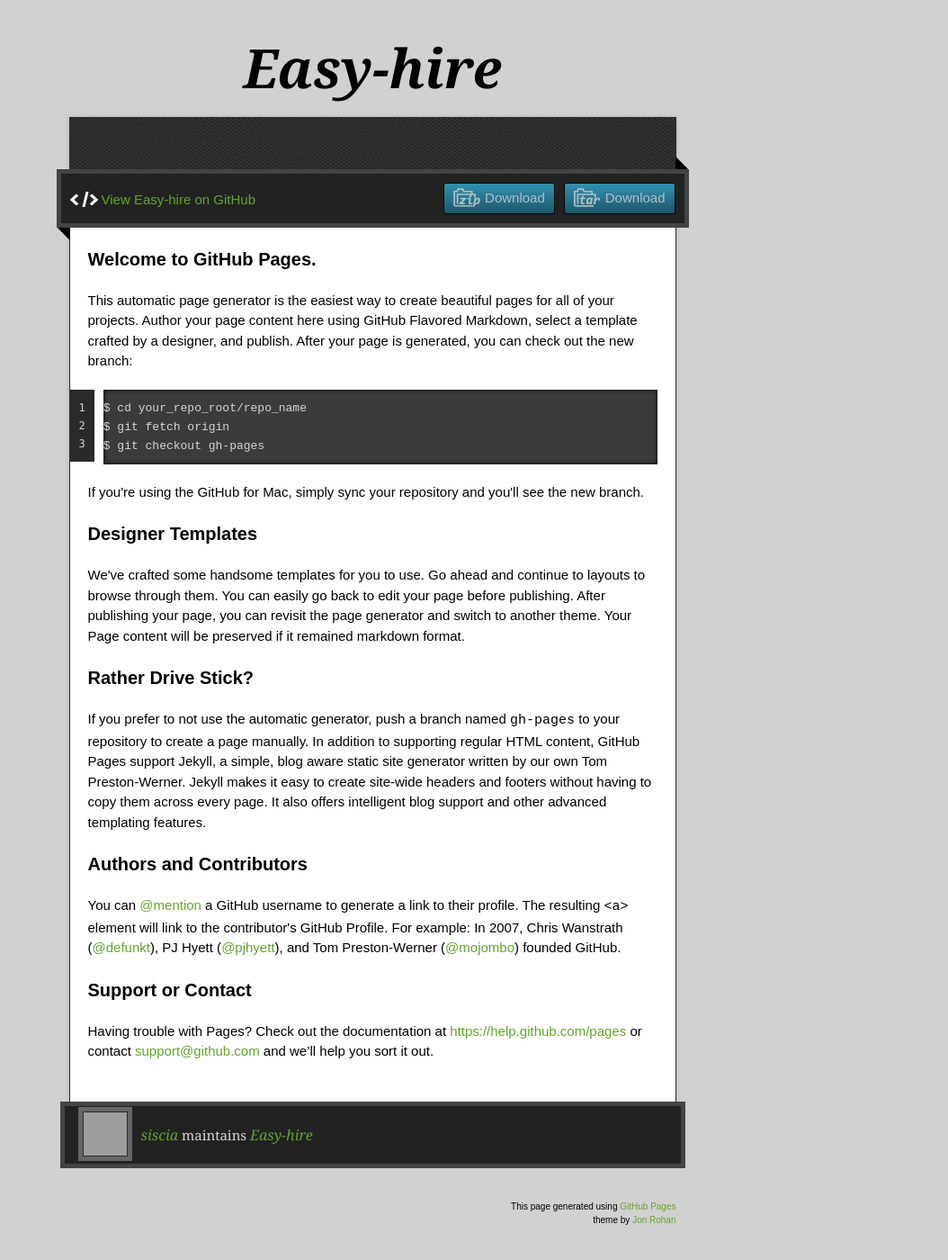
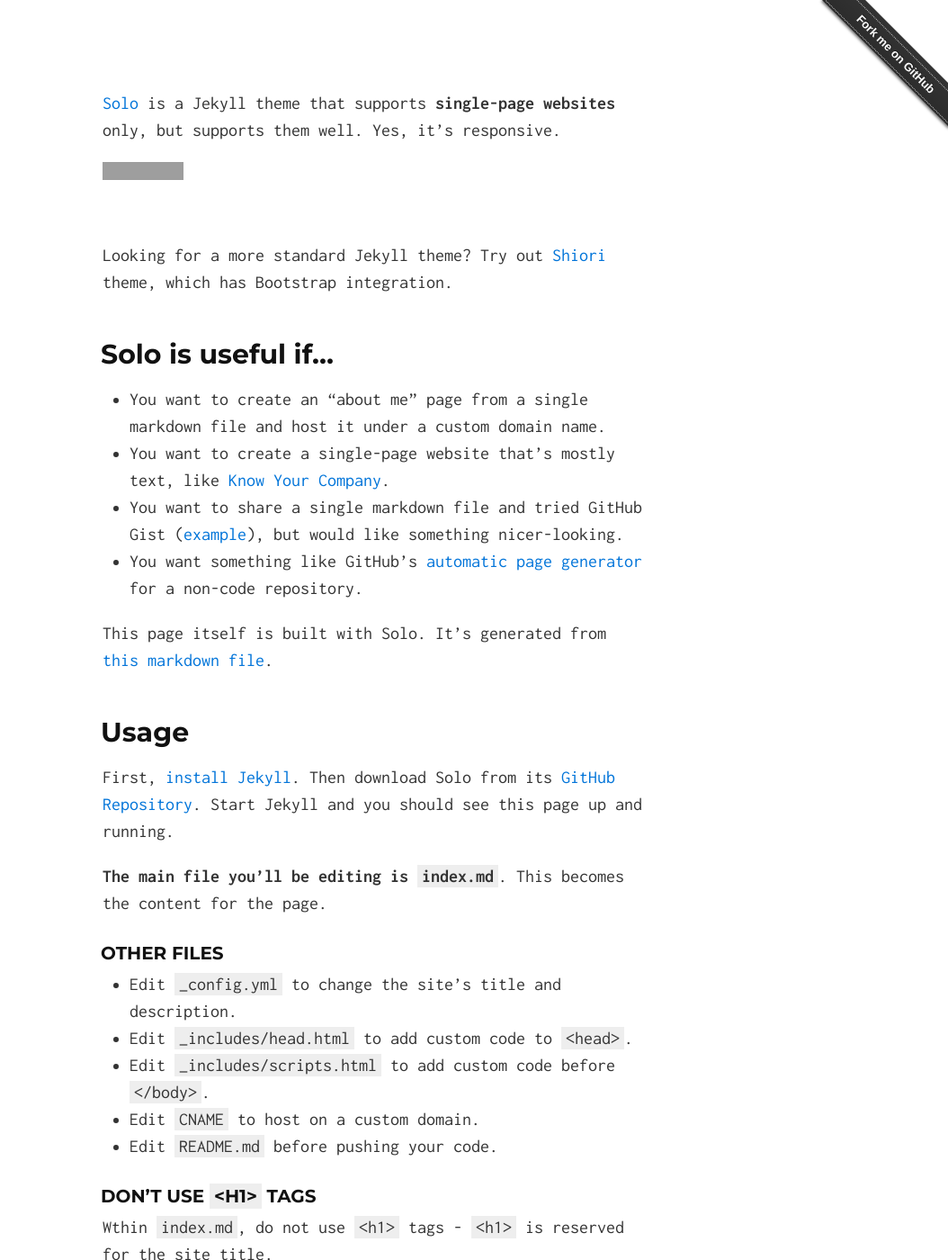
Before and after one commit to siscia/easy-hire, a Jekyll site: the page built from index.md, in a window 1280 px wide and 1400 px high. Shown: the whole window at 90% size, without its empty margins (226-1280 px from the left). Built offline with Jekyll 4.4.1, drawn with Linux system fonts in a browser that asks for light colours; nearby versions of some CDN libraries; some of the changed text lies outside the part shown; grey boxes are pictures that could not be loaded.

Commit message:
test solo

```diff
--- a/index.html
+++ /dev/null
@@ -1,92 +0,0 @@
-<!doctype html>
-<!-- The Time Machine GitHub pages theme was designed and developed by Jon Rohan, on Feb 7, 2012. -->
-<!-- Follow him for fun. http://twitter.com/jonrohan. Tail his code on http://github.com/jonrohan -->
-<html>
-<head>
-  <meta charset="utf-8">
-  <meta http-equiv="X-UA-Compatible" content="IE=edge,chrome=1">
-
-  <link rel="stylesheet" href="stylesheets/stylesheet.css" media="screen">
-  <link rel="stylesheet" href="stylesheets/pygment_trac.css">
-  <script type="text/javascript" src="https://ajax.googleapis.com/ajax/libs/jquery/1.7.1/jquery.min.js"></script>
-  <script type="text/javascript" src="javascripts/script.js"></script>
-
-  <title>Easy-hire</title>
-  <meta name="description" content="">
-
-  <meta name="viewport" content="width=device-width,initial-scale=1">
-
-</head>
-
-<body>
-
-  <div class="wrapper">
-    <header>
-      <h1 class="title">Easy-hire</h1>
-    </header>
-    <div id="container">
-      <p class="tagline"></p>
-      <div id="main" role="main">
-        <div class="download-bar">
-        <div class="inner">
-          <a href="https://github.com/siscia/easy-hire/tarball/master" class="download-button tar"><span>Download</span></a>
-          <a href="https://github.com/siscia/easy-hire/zipball/master" class="download-button zip"><span>Download</span></a>
-          <a href="https://github.com/siscia/easy-hire" class="code">View Easy-hire on GitHub</a>
-        </div>
-        <span class="blc"></span><span class="trc"></span>
-        </div>
-        <article class="markdown-body">
-          <h3>
-<a id="welcome-to-github-pages" class="anchor" href="#welcome-to-github-pages" aria-hidden="true"><span class="octicon octicon-link"></span></a>Welcome to GitHub Pages.</h3>
-
-<p>This automatic page generator is the easiest way to create beautiful pages for all of your projects. Author your page content here using GitHub Flavored Markdown, select a template crafted by a designer, and publish. After your page is generated, you can check out the new branch:</p>
-
-<pre><code>$ cd your_repo_root/repo_name
-$ git fetch origin
-$ git checkout gh-pages
-</code></pre>
-
-<p>If you're using the GitHub for Mac, simply sync your repository and you'll see the new branch.</p>
-
-<h3>
-<a id="designer-templates" class="anchor" href="#designer-templates" aria-hidden="true"><span class="octicon octicon-link"></span></a>Designer Templates</h3>
-
-<p>We've crafted some handsome templates for you to use. Go ahead and continue to layouts to browse through them. You can easily go back to edit your page before publishing. After publishing your page, you can revisit the page generator and switch to another theme. Your Page content will be preserved if it remained markdown format.</p>
-
-<h3>
-<a id="rather-drive-stick" class="anchor" href="#rather-drive-stick" aria-hidden="true"><span class="octicon octicon-link"></span></a>Rather Drive Stick?</h3>
-
-<p>If you prefer to not use the automatic generator, push a branch named <code>gh-pages</code> to your repository to create a page manually. In addition to supporting regular HTML content, GitHub Pages support Jekyll, a simple, blog aware static site generator written by our own Tom Preston-Werner. Jekyll makes it easy to create site-wide headers and footers without having to copy them across every page. It also offers intelligent blog support and other advanced templating features.</p>
-
-<h3>
-<a id="authors-and-contributors" class="anchor" href="#authors-and-contributors" aria-hidden="true"><span class="octicon octicon-link"></span></a>Authors and Contributors</h3>
-
-<p>You can <a href="https://github.com/blog/821" class="user-mention">@mention</a> a GitHub username to generate a link to their profile. The resulting <code>&lt;a&gt;</code> element will link to the contributor's GitHub Profile. For example: In 2007, Chris Wanstrath (<a href="https://github.com/defunkt" class="user-mention">@defunkt</a>), PJ Hyett (<a href="https://github.com/pjhyett" class="user-mention">@pjhyett</a>), and Tom Preston-Werner (<a href="https://github.com/mojombo" class="user-mention">@mojombo</a>) founded GitHub.</p>
-
-<h3>
-<a id="support-or-contact" class="anchor" href="#support-or-contact" aria-hidden="true"><span class="octicon octicon-link"></span></a>Support or Contact</h3>
-
-<p>Having trouble with Pages? Check out the documentation at <a href="https://help.github.com/pages">https://help.github.com/pages</a> or contact <a href="mailto:support@github.com">support@github.com</a> and we’ll help you sort it out.</p>
-        </article>
-      </div>
-    </div>
-    <footer>
-      <div class="owner">
-      <p><a href="https://github.com/siscia" class="avatar"><img src="https://avatars1.githubusercontent.com/u/640555?v=3&amp;s=60" width="48" height="48"></a> <a href="https://github.com/siscia">siscia</a> maintains <a href="https://github.com/siscia/easy-hire">Easy-hire</a></p>
-
-
-      </div>
-      <div class="creds">
-        <small>This page generated using <a href="http://pages.github.com/">GitHub Pages</a><br>theme by <a href="https://twitter.com/jonrohan/">Jon Rohan</a></small>
-      </div>
-    </footer>
-  </div>
-  <div class="current-section">
-    <a href="#top">Scroll to top</a>
-    <a href="https://github.com/siscia/easy-hire/tarball/master" class="tar">tar</a><a href="https://github.com/siscia/easy-hire/zipball/master" class="zip">zip</a><a href="" class="code">source code</a>
-    <p class="name"></p>
-  </div>
-
-
-</body>
-</html>
--- /dev/null
+++ b/index.md
@@ -0,0 +1,63 @@
+---
+layout: default
+---
+
+[Solo](http://solo.chibi.io) is a Jekyll theme that supports **single-page websites** only, but supports them well. Yes, it's responsive.
+
+<iframe src="http://ghbtns.com/github-btn.html?user=chibicode&amp;repo=solo&amp;type=watch&amp;count=true&amp;size=large"
+  allowtransparency="true" frameborder="0" scrolling="0" width="170" height="30"></iframe><br/>
+
+Looking for a more standard Jekyll theme? Try out [Shiori](http://github.com/ellekasai/shiori) theme, which has Bootstrap integration.
+
+## Solo is useful if...
+
+* You want to create an "about me" page from a single markdown file and host it under a custom domain name.
+* You want to create a single-page website that's mostly text, like [Know Your Company](https://knowyourcompany.com/).
+* You want to share a single markdown file and tried GitHub Gist ([example](https://gist.github.com/dypsilon/5819504)), but would like something nicer-looking.
+* You want something like GitHub's [automatic page generator](http://pages.github.com/) for a non-code repository.
+
+This page itself is built with Solo. It's generated from [this markdown file](https://github.com/chibicode/solo/blob/gh-pages/_includes/index.md).
+
+## Usage
+
+First, [install Jekyll](http://jekyllrb.com/docs/installation/). Then download Solo from its [GitHub Repository](https://github.com/chibicode/solo). Start Jekyll and you should see this page up and running.
+
+**The main file you'll be editing is `index.md`**. This becomes the content for the page.
+
+### Other Files
+
+* Edit `_config.yml` to change the site's title and description.
+* Edit `_includes/head.html` to add custom code to `<head>`.
+* Edit `_includes/scripts.html` to add custom code before `</body>`.
+* Edit `CNAME` to host on a custom domain.
+* Edit `README.md` before pushing your code.
+
+### Don't use `<h1>` tags
+
+Wthin `index.md`, do not use `<h1>` tags - `<h1>` is reserved for the site title.
+
+### Supported Tags
+
+Solo supports lists, `<hr>`s, `<table>`s,
+
+> blockquotes, and...
+
+~~~html
+<pre>code blocks with syntax highlighting.</pre>
+~~~
+
+### Keep Solo up to date
+
+Instead of downloading, you can [fork Solo](https://github.com/chibicode/solo/fork) and use the "upstream" strategy described on [this page](https://help.github.com/articles/fork-a-repo) to keep Solo up to date.
+
+## Author
+
+Shu Uesugi ([Twitter](http://twitter.com/chibicode)/[GitHub](http://github.com/chibicode)/[G+](https://plus.google.com/110325199858284431541?rel=author)).
+
+![Shu Uesugi](http://www.gravatar.com/avatar/b868d84bbe2ed30ec45c9253e1c1cefe.jpg?s=200)
+
+### License
+
+[MIT License](http://chibicode.mit-license.org/)
+
+<div class="github-fork-ribbon-wrapper right fixed" style="width: 150px;height: 150px;position: fixed;overflow: hidden;top: 0;z-index: 9999;pointer-events: none;right: 0;"><div class="github-fork-ribbon" style="position: absolute;padding: 2px 0;background-color: #333;background-image: linear-gradient(to bottom, rgba(0, 0, 0, 0), rgba(0, 0, 0, 0.15));-webkit-box-shadow: 0 2px 3px 0 rgba(0, 0, 0, 0.5);-moz-box-shadow: 0 2px 3px 0 rgba(0, 0, 0, 0.5);box-shadow: 0 2px 3px 0 rgba(0, 0, 0, 0.5);z-index: 9999;pointer-events: auto;top: 42px;right: -43px;-webkit-transform: rotate(45deg);-moz-transform: rotate(45deg);-ms-transform: rotate(45deg);-o-transform: rotate(45deg);transform: rotate(45deg);"><a href="https://github.com/chibicode/solo" style="font: 700 13px &quot;Helvetica Neue&quot;, Helvetica, Arial, sans-serif;color: #fff;text-decoration: none;text-shadow: 0 -1px rgba(0, 0, 0, 0.5);text-align: center;width: 200px;line-height: 20px;display: inline-block;padding: 2px 0;border-width: 1px 0;border-style: dotted;border-color: rgba(255, 255, 255, 0.7);">Fork me on GitHub</a></div></div>
```
Also changed, not shown: company.md (+1 -1 lines).
